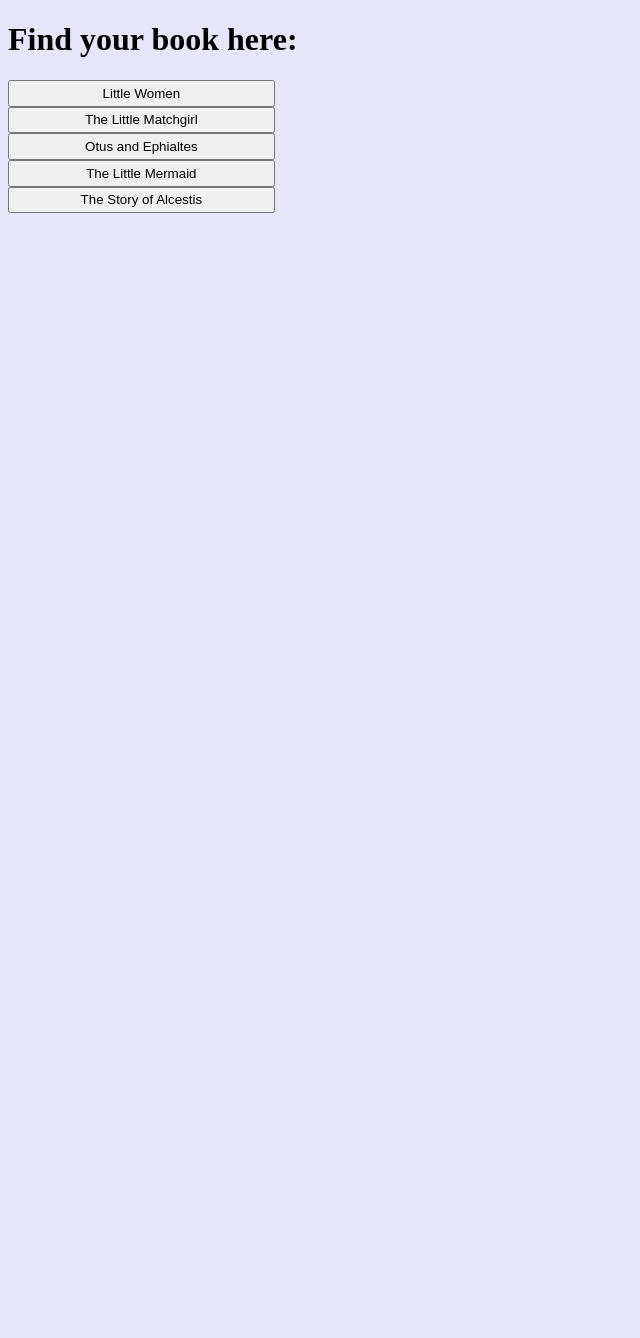
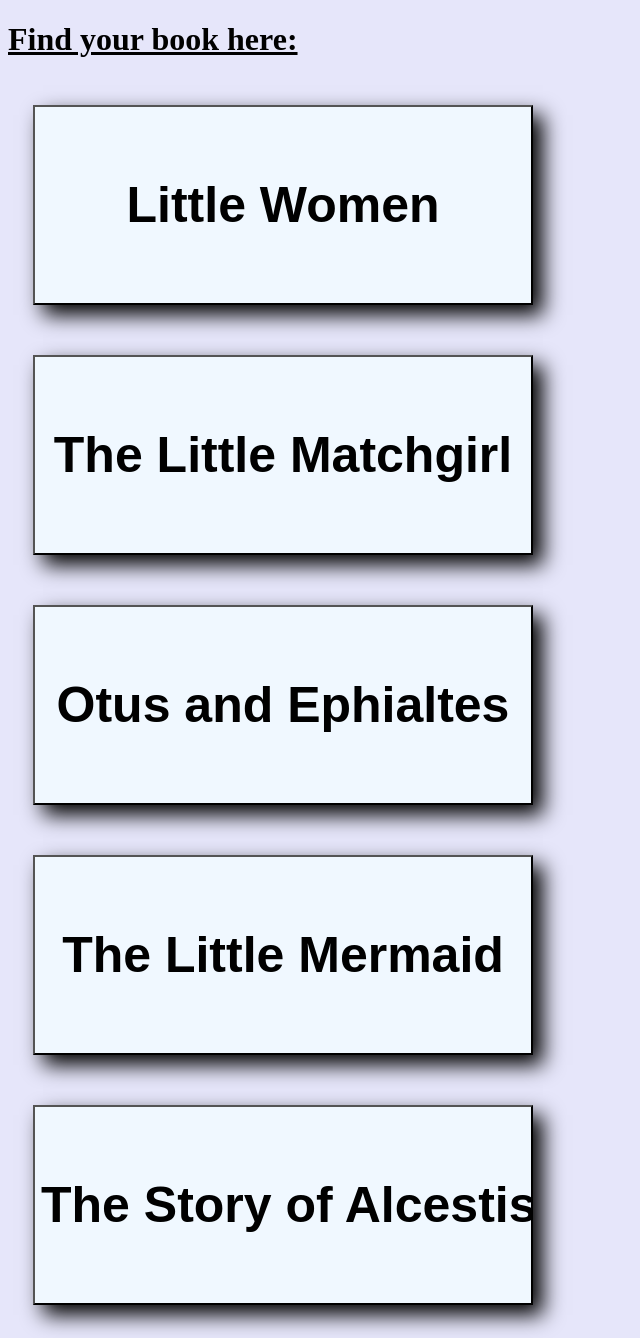
Before and after one commit to AnahiCM/Book-Project, a Flask app: page / in a window 1280 px wide. Shown: the whole page, without its empty margins (0-640 px from the left). Before the commit the page ends 213 px from the top, so only its background shows below. Run offline with Flask 2, Linux system fonts and the light colour scheme.

Commit message:
CSS Version 2

```diff
--- /dev/null
+++ b/app/static/alcestis.css
@@ -0,0 +1,3 @@
+body {
+    background-color: LavenderBlush;
+}
--- /dev/null
+++ b/app/static/alcestisp1.css
@@ -0,0 +1,3 @@
+body {
+    background-color: LightCyan;
+}
--- a/app/static/indexstyle.css
+++ b/app/static/indexstyle.css
@@ -1,10 +1,22 @@
 body {background-color:lavender;
 }
-
-
-
-
+/*.indexForms {*/
+/*    width:1000px;*/
+/*    height:1000px;*/
+/*}*/
+h1 {
+    text-decoration: underline;
+}
 
 input[type=submit] {
-    width: 20em;  height: 2em;
+    width: 500px;
+    background: #F0F8FF;
+    height: 200px;
+    margin: 25px;
+    box-shadow: 10px 10px 20px;
+    font-weight: bold;
+    font: bold 50px arial, sans-serif;
 }
+/*#buttonOne{*/
+/*    display: inline-block; height: 200px;*/
+/*}*/
--- a/app/templates/alcestis.html
+++ b/app/templates/alcestis.html
@@ -2,6 +2,7 @@
 <html>
     <head>
         <title>Alcestis</title>
+        <link rel="stylesheet" type="text/css" href="/static/alcestis.css">
     </head>
     <body>
         <h1>The Story of Alcestis</h1>
--- a/app/templates/alcestispage1.html
+++ b/app/templates/alcestispage1.html
@@ -2,6 +2,7 @@
 <html>
     <head>
         <title>Alcestis</title>
+        <link rel="stylesheet" type="text/css" href="/static/alcestisp1.css">
     </head>
     <body>
         <h1>The Story of Alcestis</h1>
--- a/app/templates/index.html
+++ b/app/templates/index.html
@@ -6,19 +6,19 @@
     </head>
     <body>
         <h1>Find your book here:</h1>
-        <form method = "post" action = "/littlewomen">
-            <input type="submit" value="Little Women"/>
+        <form class="indexForms" method = "post" action = "/littlewomen">
+            <input id="buttonOne" type="submit" value="Little Women"/>
         </form>
-        <form method = "post" action = "/matchgirl">
+        <form class="indexForms" method = "post" action = "/matchgirl">
             <input type="submit" value="The Little Matchgirl"/>
         </form>
-        <form method = "post" action = "/aloadae">
+        <form class="indexForms" method = "post" action = "/aloadae">
             <input type="submit" value="Otus and Ephialtes"/>
         </form>
-        <form method = "post" action = "/littlemermaid">
+        <form class="indexForms" method = "post" action = "/littlemermaid">
             <input type="submit" value="The Little Mermaid"/>
         </form>
-        <form method = "post" action = "/alcestis">
+        <form class="indexForms" method = "post" action = "/alcestis">
             <input type="submit" value="The Story of Alcestis"/>
         </form>
     </body>
```
Also changed, not shown: app/static/aloadae.css (added), app/static/aloadaep1.css (added), app/static/matchgirl.css (added), app/static/matchgirlp1.css (added), app/static/mermaid.css (added), app/static/mermaidc.css (added), app/static/mermaidp1.css (added), app/static/mermaidp2.css (added), app/static/mermaidp3.css (added), app/static/mermaidp4.css (added).
